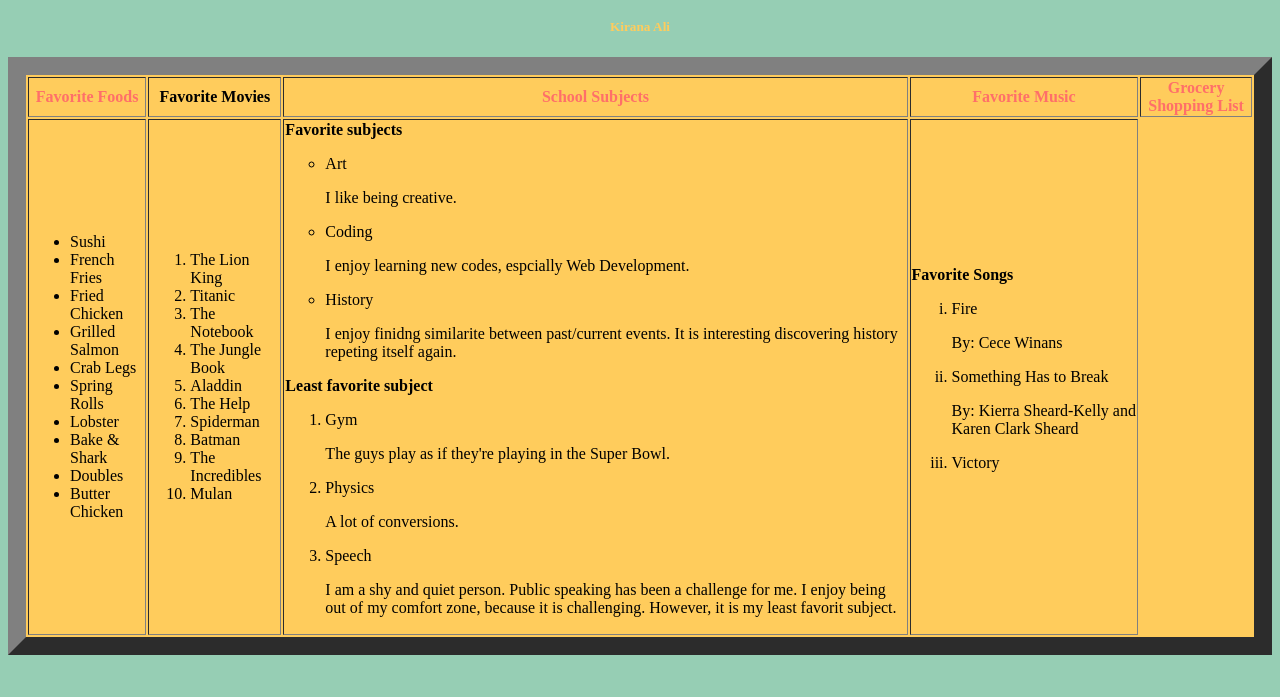
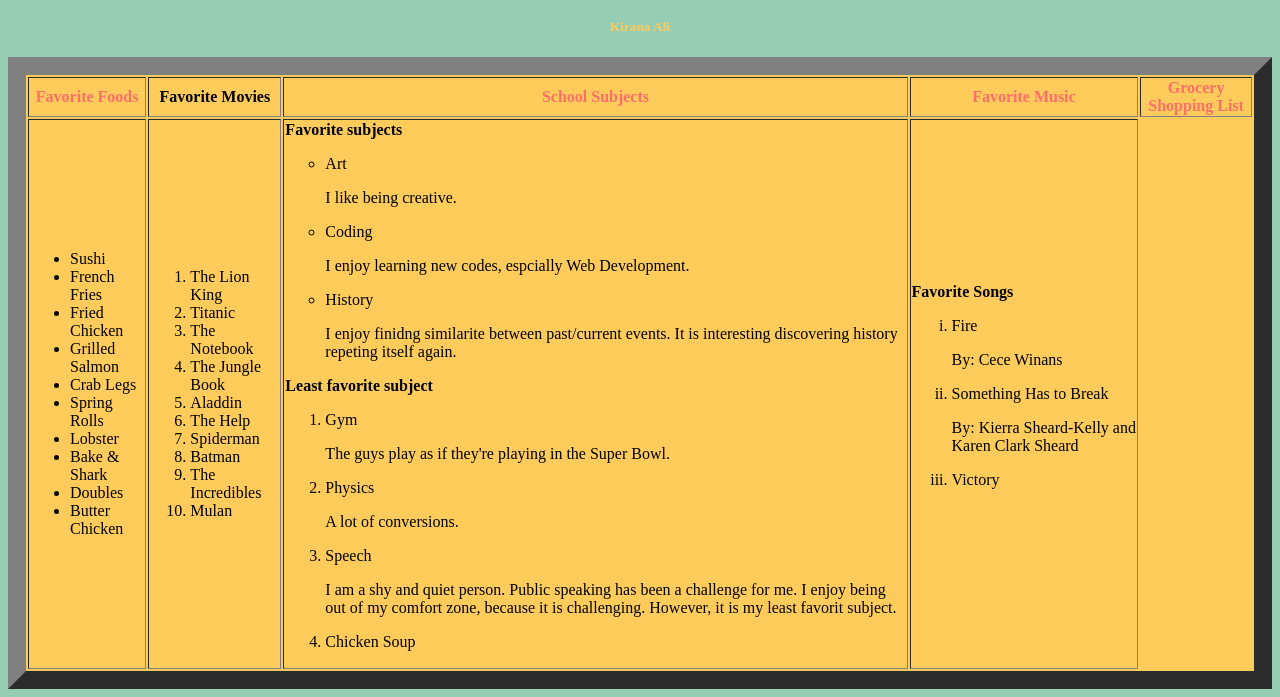
Before and after one commit to kirana27/Micro-Credential, a plain HTML site: page labs/lab5/lb5.html in a window 1280 px wide. Shown: the part 191-888 px from the top of the page. Before the commit the page ends 854 px from the top, so only its background shows below. Drawn offline with Linux system fonts and the light colour scheme.

Commit message:
Added a new list iteam.

```diff
--- a/labs/lab5/lb5.html
+++ b/labs/lab5/lb5.html
@@ -72,6 +72,7 @@
           <p>I am a shy and quiet person. Public speaking has been a challenge
           for me. I enjoy being out of my comfort zone, because it is challenging.
           However, it is  my least favorit subject.</p>
+        <li>Chicken Soup </li>
       </ol>
 
   <td>
```
